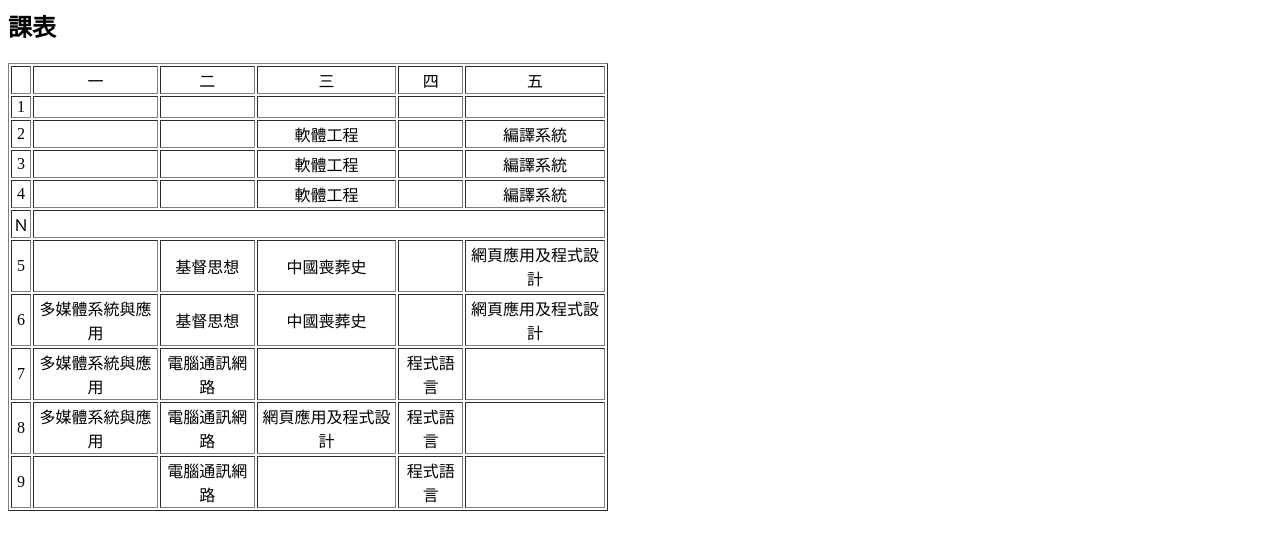
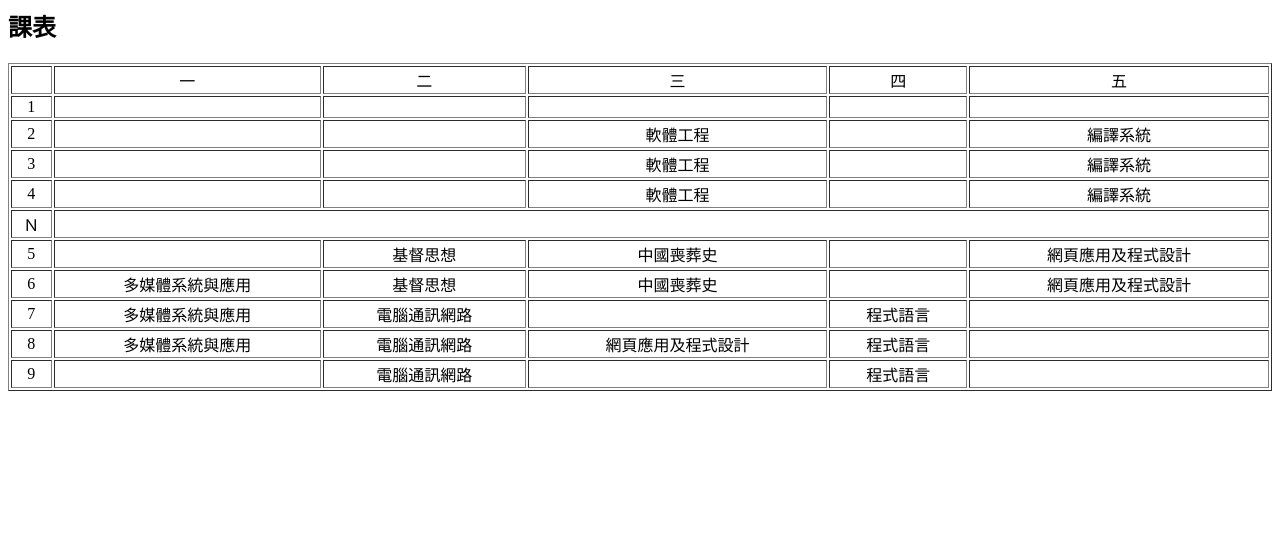
Before and after one commit to IzzyCheng/qaz74046543.github.io, a plain HTML site: page index.html in a window 1280 px wide. Drawn offline with Linux system fonts and the light colour scheme.

Commit message:
Update index.html

```diff
--- a/index.html
+++ b/index.html
@@ -5,7 +5,7 @@
 	<body>
     <h2>課表</h2>
     <p contenteditable="true">
-    <table width="600"border="1" style="text-align:center">
+    <table width="100%"border="1" style="text-align:center">
       <tr>
       <td></td>
       <td>一</td>
```
